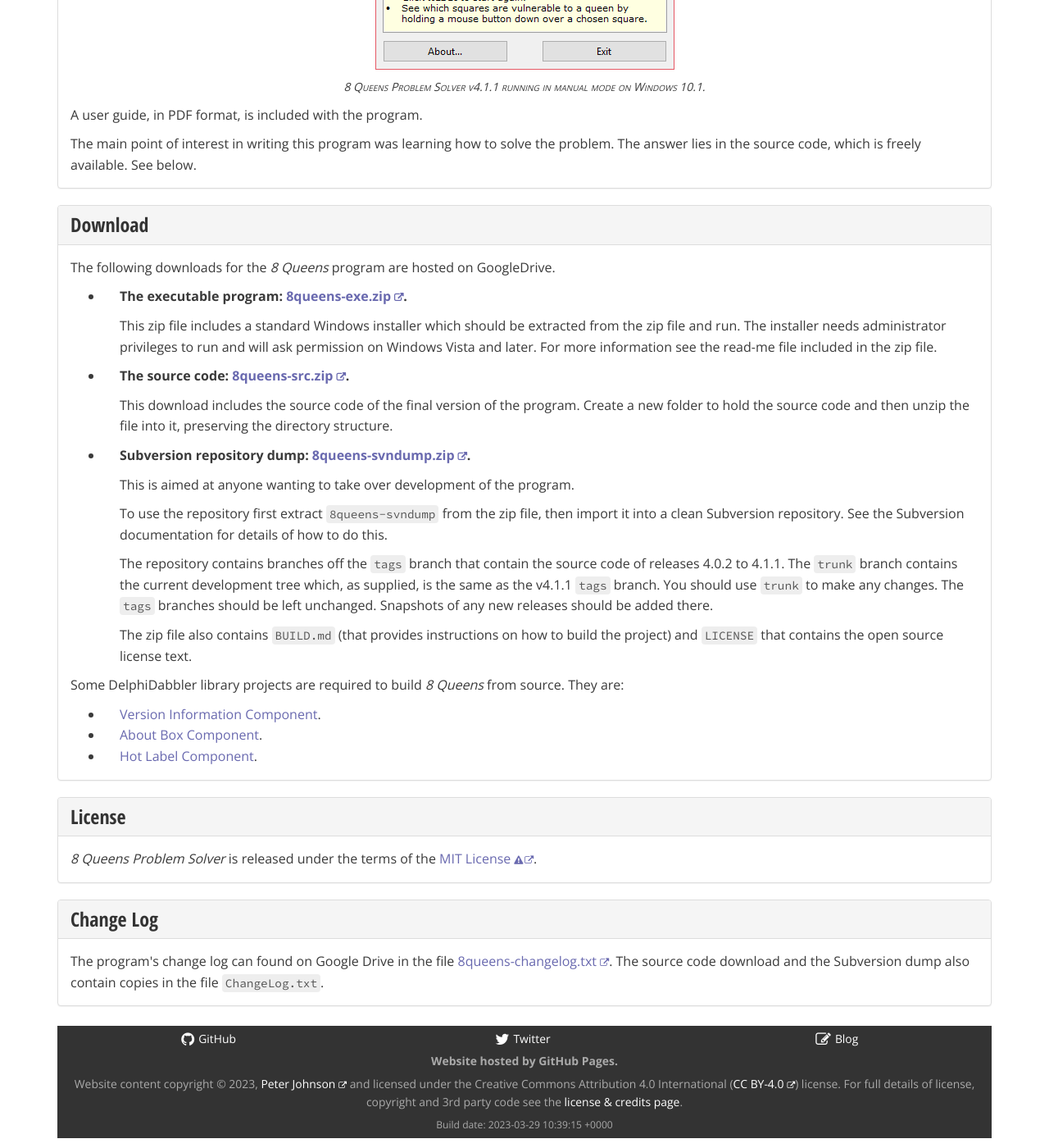
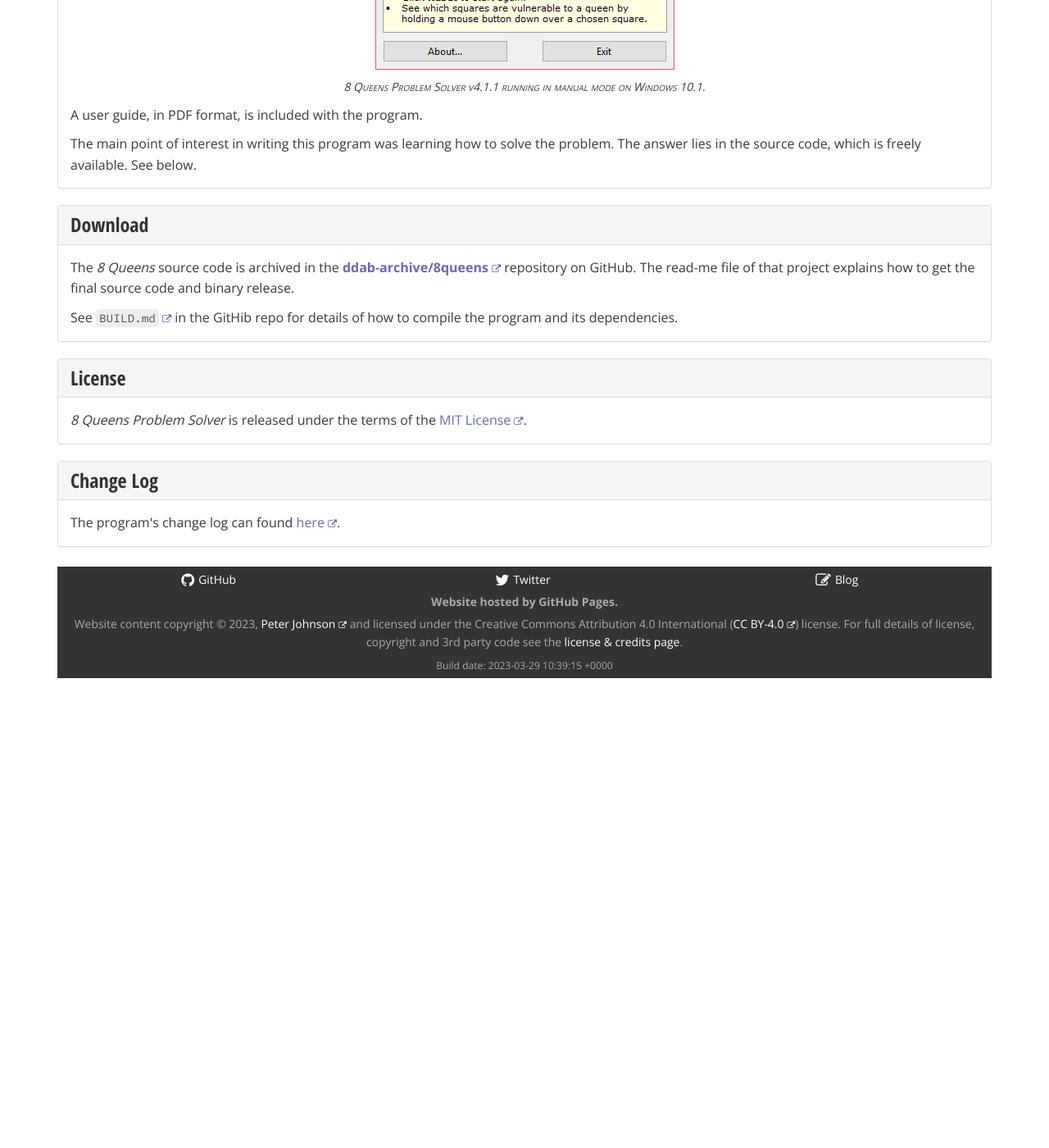
Before and after one commit to delphidabbler/delphidabbler.github.io, a Jekyll site: the page built from _software/queens.html, in a window 1280 px wide and 1400 px high, scrolled down 1447 px. Shown: the whole window at 82% size. Built offline with Jekyll 4.4.1, drawn with Linux system fonts in a browser that asks for light colours; after the commit the page ends 2286 px from its top, so only the background shows below that.

Commit message:
Update 8queens page re moving archive code to GitHub

```diff
--- a/_software/queens.html
+++ b/_software/queens.html
@@ -73,57 +73,11 @@
   </div>
   <div class="panel-body">
 		<p>
-			The following downloads for the <em>8 Queens</em> program are hosted on GoogleDrive.
+			The <em>8 Queens</em> source code is archived in the <a href="https://github.com/ddab-archive/8queens"><strong>ddab-archive/8queens</strong></a> repository on GitHub. The read-me file of that project explains how to get the final source code and binary release.
 		</p>
-		<ul>
-			<li>
-				<p>
-					<strong>The executable program: <a href="https://drive.google.com/file/d/0B8qEVqTUMgmJU0V3anA0Y2ZfSWc/view?usp=sharing">8queens-exe.zip</a>.</strong>
-				</p>
-				<p>
-					This zip file includes a standard Windows installer which should be extracted from the zip file and run. The installer needs administrator privileges to run and will ask permission on Windows Vista and later. For more information see the read-me file included in the zip file.
-				</p>
-			</li>
-			<li>
-				<p>
-					<strong>The source code: <a href="https://drive.google.com/file/d/0B8qEVqTUMgmJUXNodDJHZFAwTzQ/view?usp=sharing">8queens-src.zip</a>.</strong>
-				</p>
-				<p>
-					This download includes the source code of the final version of the program. Create a new folder to hold the source code and then unzip the file into it, preserving the directory structure.
-				</p>
-			</li>
-			<li>
-				<p>
-					<strong>Subversion repository dump: <a href="https://drive.google.com/file/d/0B8qEVqTUMgmJSnBUdV81MGxVanM/view?usp=sharing">8queens-svndump.zip</a>.</strong>
-				</p>
-				<p>
-					This is aimed at anyone wanting to take over development of the program.
-				</p>
-				<p>
-					To use the repository first extract <code>8queens-svndump</code> from the zip file, then import it into a clean Subversion repository. See the Subversion documentation for details of how to do this.
-				</p>
-				<p>
-					The repository contains branches off the <code>tags</code> branch that contain the source code of releases 4.0.2 to 4.1.1. The <code>trunk</code> branch contains the current development tree which, as supplied, is the same as the v4.1.1 <code>tags</code> branch. You should use <code>trunk</code> to make any changes. The <code>tags</code> branches should be left unchanged. Snapshots of any new releases should be added there.
-				</p>
-				<p>
-					The zip file also contains <code>BUILD.md</code> (that provides instructions on how to build the project) and <code>LICENSE</code> that contains the open source license text.
-				</p>
-			</li>
-		</ul>
 		<p>
-			Some DelphiDabbler library projects are required to build <em>8 Queens</em> from source. They are:
+			See  <a href="https://github.com/ddab-archive/8queens/blob/main/BUILD.md"><code>BUILD.md</code></a> in the GitHib repo for details of how to compile the program and its dependencies.
 		</p>
-		<ul>
-			<li>
-				<a href="/software/verinfo">Version Information Component</a>.
-			</li>
-			<li>
-				<a href="/software/aboutbox">About Box Component</a>.
-			</li>
-			<li>
-				<a href="/software/hotlabel">Hot Label Component</a>.
-			</li>
-		</ul>
 	</div>
 </section>
 
@@ -135,7 +89,7 @@
   </div>
   <div class="panel-body">
 		<p>
-			<em>8 Queens Problem Solver</em> is released under the terms of the <a href="http://delphidabbler.mit-license.org/1991-2016/">MIT License</a>.
+			<em>8 Queens Problem Solver</em> is released under the terms of the <a href="https://delphidabbler.mit-license.org/1991-2016/">MIT License</a>.
 		</p>
   </div>
 </section>
@@ -148,7 +102,7 @@
   </div>
   <div class="panel-body">
 		<p>
-			The program's change log can found on Google Drive in the file <a href="https://drive.google.com/file/d/0B8qEVqTUMgmJbXd4cFdDQUxRbTQ/view?usp=sharing" >8queens-changelog.txt</a>. The source code download and the Subversion dump also contain copies in the file <code>ChangeLog.txt</code>.
+			The program's change log can found <a href="https://raw.githubusercontent.com/ddab-archive/8queens/main/Docs/ChangeLog.txt">here</a>.
 		</p>
   </div>
 </section>
```
